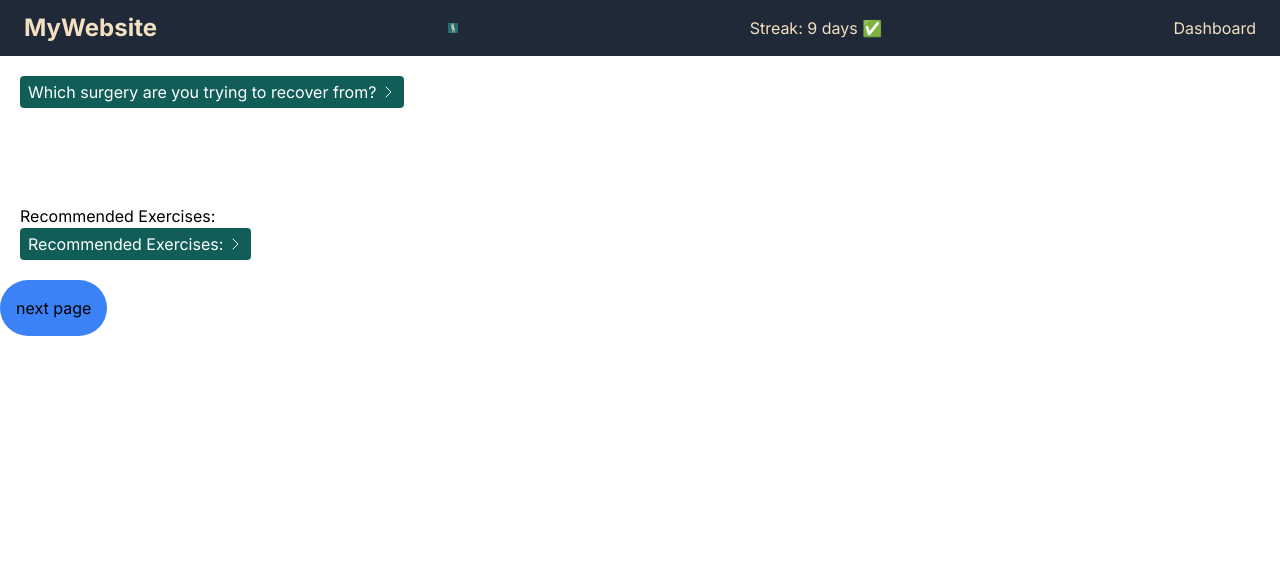
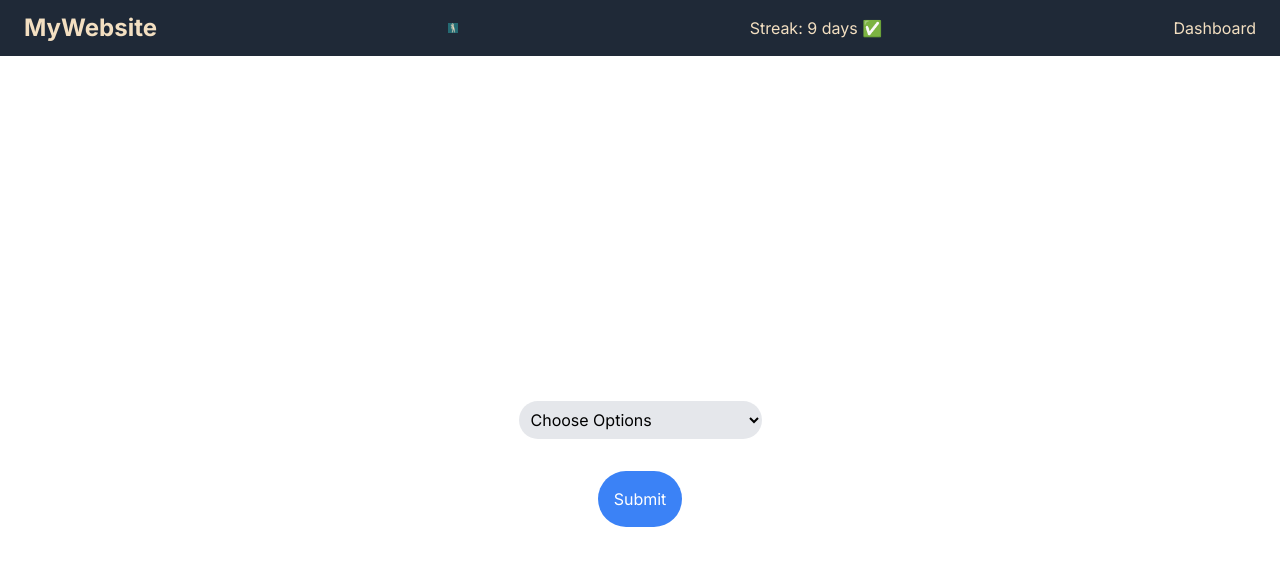
Before and after one commit to YxngXi1/Physiobuddy, a Next.js app in the folder client/: page /mc_dropdown in a window 1280 px wide. Shown: the top 566 px of the page. Built offline with nearby package versions, Linux system fonts and the light colour scheme.

Commit message:
Update page.tsx

```diff
--- a/client/app/mc_dropdown/page.tsx
+++ b/client/app/mc_dropdown/page.tsx
@@ -7,22 +7,18 @@ const Page = () => {
   return (
     <div>
         <Navbar />
-      <div className="p-5">
-        <DropDown question="Which surgery are you trying to recover from?" options={[
-          'Knee Replacement Surgery',
-          'Others'
-        ]} />
-
-        <h1 className='pt-24'>Recommended Exercises:</h1>
-        <DropDown question="Recommended Exercises:" options={[
-          'Straight Leg Raises',
-          'Ankle Pumps',
-          'Bed-Supported Knee Bends'
-        ]} />
+      <div className="min-h-screen flex flex-col justify-center items-center gap-y-4">
+        <select
+          className="bg-gray-200 p-2 rounded-full my-4"
+        >
+          <option value="1">Choose Options</option>
+          <option value="2">Knee Replacement Surgery</option>
+          <option value="3">Others</option>
+        </select>
+        <Link href='/dashboard'>
+          <button className='bg-blue-500 rounded-full p-4 text-white'>Submit</button>
+        </Link>
       </div>
-        <Link href='/dashboard'>
-          <button className='bg-blue-500 rounded-full p-4'>next page</button>
-        </Link>
     </div>
   )
 }
```
